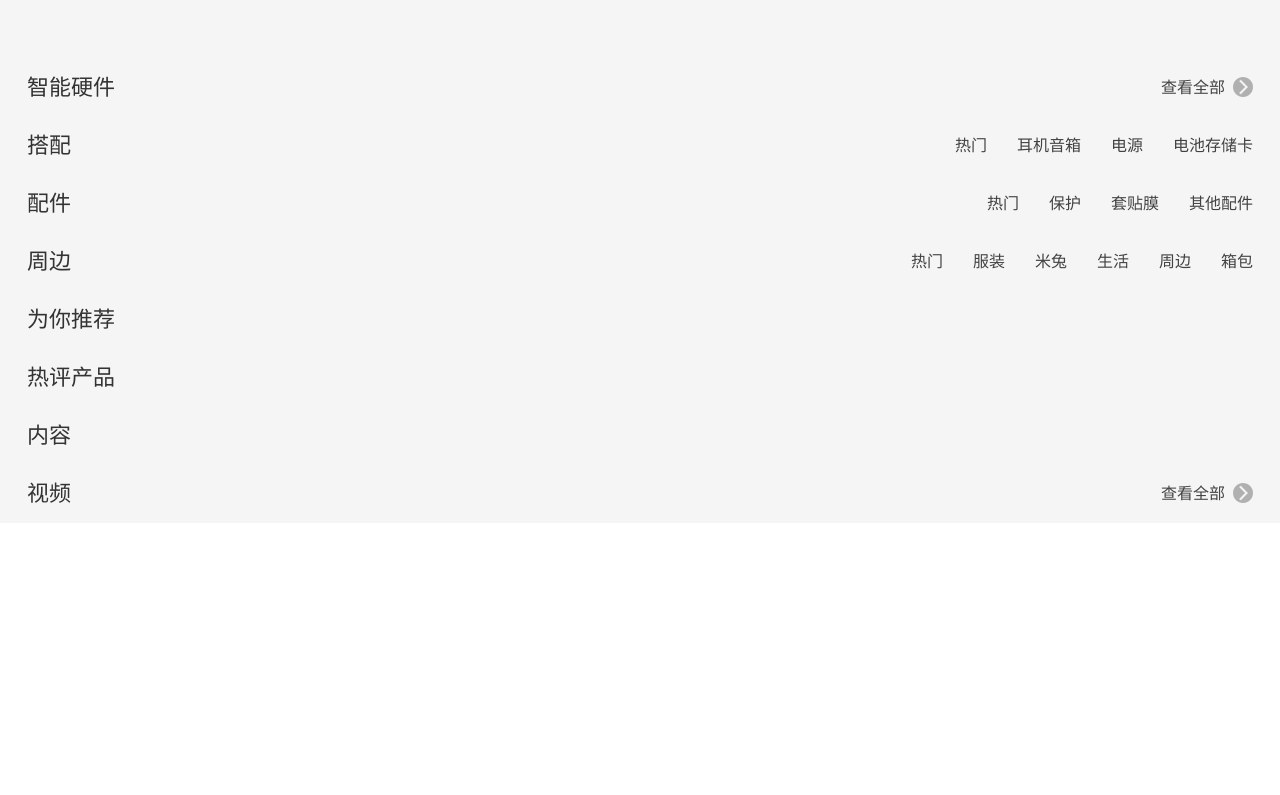
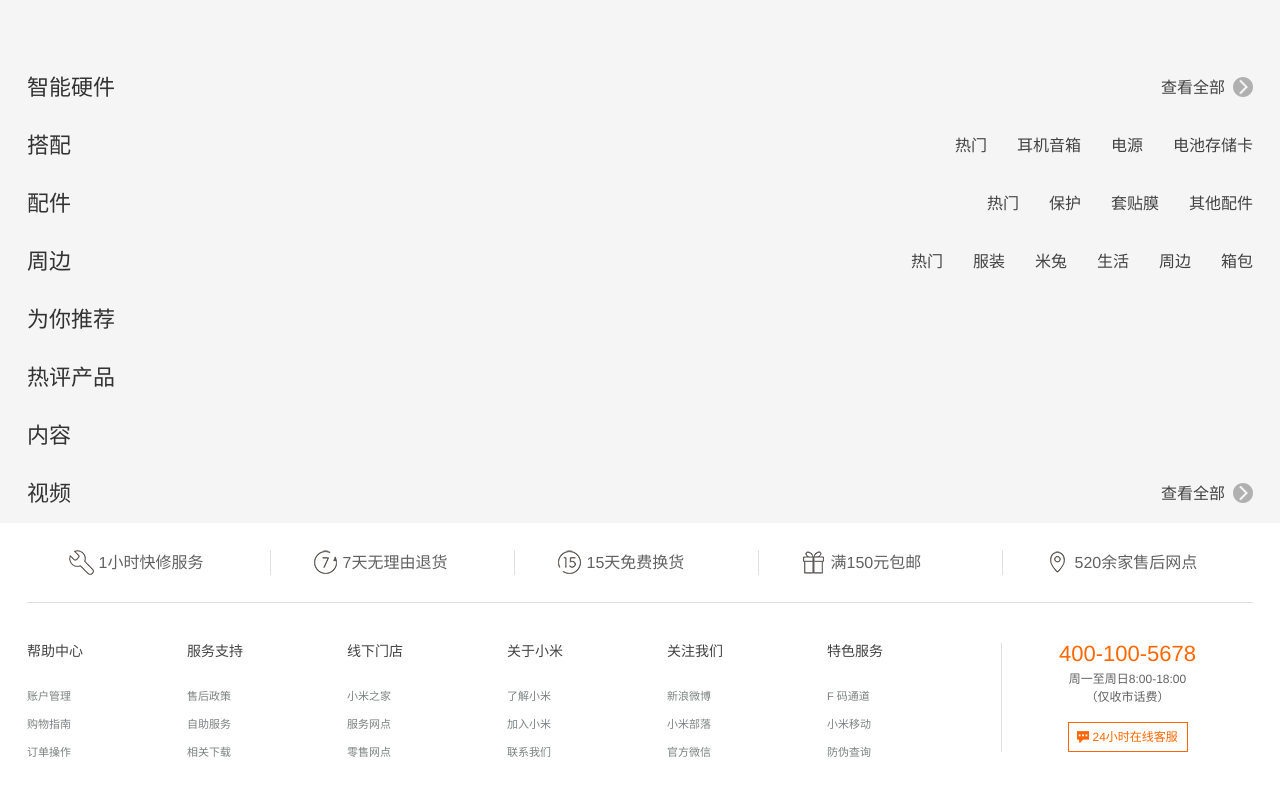
Before and after one commit to houjian/web, a web app: file 小米首页/index.html in a window 1280 px wide. Shown: the part 1249-2044 px from the top of the page. Before the commit the page ends 1752 px from the top, so only its background shows below. Run offline with its HTML, style and script files only (its server is not run), Linux system fonts and the light colour scheme.

Commit message:
底部服务信息区域

```diff
--- a/小米首页/css/style.css
+++ b/小米首页/css/style.css
@@ -171,3 +171,32 @@ body{font:14px/1.5 "Helvetica Neue",Helvetica,Arial,"Microsoft Yahei","Hiragino
 #main .title .more a:hover{color:#ff6700;background-position:72px 0px;}
 #main .title .nav li{float:left;font-size:16px;color:#424242;margin-left:30px;}
 #main .title .nav li:hover{color:#ff6700;border-bottom:2px solid #ff6700;cursor:pointer;}
+
+/*footer底部服务信息区*/
+#footer .service{padding:27px 0;border-bottom:1px solid #e0e0e0;}
+#footer .service li{float:left;width:243px;border-left:1px solid #e0e0e0;}
+#footer .service li.first{border-left:none;}
+#footer .service li a{display:block;width:130px;height:25px;line-height:25px;margin:0 auto;padding-left:30px;font-size:16px;
+    color:#616161;background:url("../img/icon/icon-service.png") no-repeat 0 0;}
+#footer .service li a.one{background-position:0 -25px;}
+#footer .service li a.seven{background-position:0 -75px;}
+#footer .service li a.fifteen{background-position:0 -125px;}
+#footer .service li a.free{background-position:0 -175px;}
+#footer .service li a.after{background-position:0 -225px;}
+#footer .service li a.one:hover{background-position:0 0;color:#ff6700;}
+#footer .service li a.seven:hover{background-position:0 -50px;color:#ff6700;}
+#footer .service li a.fifteen:hover{background-position:0 -100px;color:#ff6700;}
+#footer .service li a.free:hover{background-position:0 -150px;color:#ff6700;}
+#footer .service li a.after:hover{background-position:0 -200px;color:#ff6700;}
+#footer .link{padding:40px 0;}
+#footer .link dl{float:left;width:160px;height:112px;}
+#footer .link dt{height:17px;line-height:17px;margin-bottom:26px;font-size:14px;color:#424242;}
+#footer .link dd{height:18px;line-height:18px;margin-top:10px;}
+#footer .link dd a{font-size:11px;color:#7d8181;}
+#footer .link dd a:hover{color:#ff6700;}
+#footer .contact{width:251px;float:right;border-left:1px solid #e0e0e0;text-align:center;}
+#footer .contact strong{display:block;height:22px;line-height:22px;font-size:22px;font-weight:normal;color:#ff6700;margin-bottom:5px;}
+#footer .contact p{font-size:12px;color:#616161;margin-bottom:16px;}
+#footer .contact a{display:inline-block;width:94px;height:28px;line-height:28px;color:#ff6700;border:1px solid #ff6700;
+    font-size:12px;padding-left:24px;background:url("../img/icon/icon-contact.png") no-repeat 0 -28px;text-align:left;}
+#footer .contact a:hover{background-color:#ff6700;background-position:0 0;color:#fff;}
--- a/小米首页/index.html
+++ b/小米首页/index.html
@@ -988,7 +988,64 @@
         </div>
     </div>
 </div>
-<div id="footer"></div>
+<div id="footer">
+    <div class="container">
+        <div class="service">
+            <ul class="clear">
+                <li class="first"><a class="one" href="#">1小时快修服务</a></li>
+                <li><a class="seven" href="#">7天无理由退货</a></li>
+                <li><a class="fifteen" href="#">15天免费换货</a></li>
+                <li><a class="free" href="#">满150元包邮</a></li>
+                <li><a class="after" href="#">520余家售后网点</a></li>
+            </ul>
+        </div>
+        <div class="link clear">
+            <dl>
+                <dt>帮助中心</dt>
+                <dd><a href="#">账户管理</a></dd>
+                <dd><a href="#">购物指南</a></dd>
+                <dd><a href="#">订单操作</a></dd>
+            </dl>
+            <dl>
+                <dt>服务支持</dt>
+                <dd><a href="#">售后政策</a></dd>
+                <dd><a href="#">自助服务</a></dd>
+                <dd><a href="#">相关下载</a></dd>
+            </dl>
+            <dl>
+                <dt>线下门店</dt>
+                <dd><a href="#">小米之家</a></dd>
+                <dd><a href="#">服务网点</a></dd>
+                <dd><a href="#">零售网点</a></dd>
+            </dl>
+            <dl>
+                <dt>关于小米</dt>
+                <dd><a href="#">了解小米</a></dd>
+                <dd><a href="#">加入小米</a></dd>
+                <dd><a href="#">联系我们</a></dd>
+            </dl>
+            <dl>
+                <dt>关注我们</dt>
+                <dd><a href="#">新浪微博</a></dd>
+                <dd><a href="#">小米部落</a></dd>
+                <dd><a href="#">官方微信</a></dd>
+            </dl>
+            <dl>
+                <dt>特色服务</dt>
+                <dd><a href="#">F 码通道</a></dd>
+                <dd><a href="#">小米移动</a></dd>
+                <dd><a href="#">防伪查询</a></dd>
+            </dl>
+            <div class="contact">
+                <strong>400-100-5678</strong>
+                <p>
+                    <span>周一至周日</span><span>8:00-18:00</span><br/>（仅收市话费）
+                </p>
+                <a href="#">24小时在线客服</a>
+            </div>
+        </div>
+    </div>
+</div>
 <div id="info"></div>
 </body>
 </html>
```
Also changed, not shown: 小米首页/img/icon/icon-contact.png (added), 小米首页/img/icon/icon-service.png (added).
